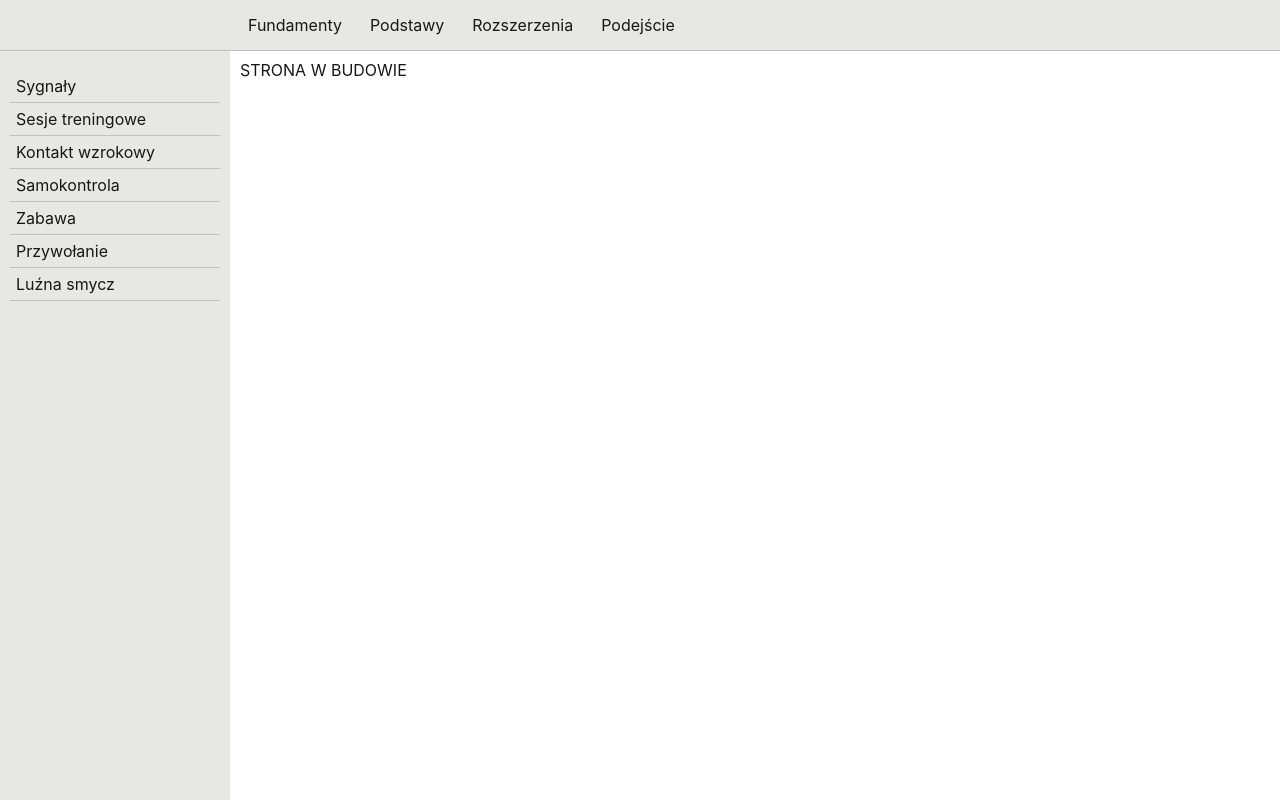
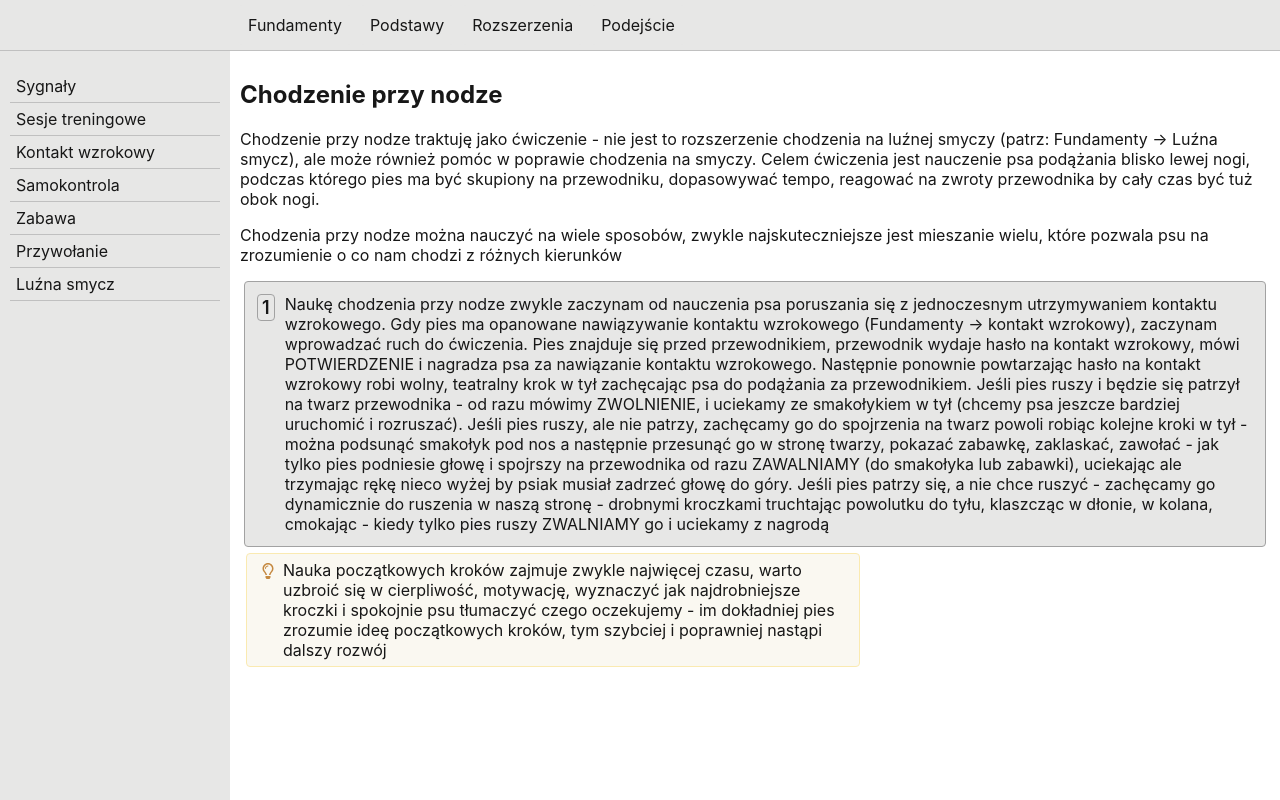
Before and after one commit to MonikaKrella/GoldenPawsAcademy, a React (Create React App) app: page /heelwork in a window 1280 px wide. Built offline with nearby package versions, Linux system fonts and the light colour scheme.

Commit message:
update heel and heelwork page

```diff
--- a/src/App.tsx
+++ b/src/App.tsx
@@ -15,6 +15,7 @@ import Heel from './components/heel-page/Heel';
 import TrainingSessions from './components/training-sessions-page/TrainingSessions';
 import Rewards from './components/rewards-page/Rewards';
 import Mistakes from './components/mistakes-page/Mistakes';
+import Heelwork from './components/heelwork-page/Heelwork';
 
 function App() {
   return (
@@ -30,7 +31,7 @@ function App() {
           <Route path="/recall" element={<Recall />} />
           <Route path="/loose-leash" element={<LooseLeash />} />
           <Route path="/heel" element={<Heel />} />
-          <Route path="/heelwork" element={<InBuildPage />} />
+          <Route path="/heelwork" element={<Heelwork />} />
           <Route path="/stay" element={<InBuildPage />} />
           <Route path="/target" element={<InBuildPage />} />
           <Route path="/run-to-toy" element={<InBuildPage />} />
--- a/src/components/heel-page/Heel.tsx
+++ b/src/components/heel-page/Heel.tsx
@@ -1,6 +1,7 @@
 import { heelText } from '../../data/heel';
 import PageTitle from '../../reusable-components/PageTitle/PageTitle';
 import Textbox from '../../reusable-components/Textbox/Textbox';
+import Video from '../../reusable-components/Video/Video';
 
 const Heel = () => {
   return (
@@ -9,11 +10,19 @@ const Heel = () => {
       <p>{heelText.intro}</p>
       <Textbox text={heelText.method1_step1} title={heelText.mathod1Title} />
       <Textbox text={heelText.method1_step2} />
+      <Video url={'https://www.youtube.com/embed/HTVbN7U_lEE'} />
       <Textbox text={heelText.method2_step1} title={heelText.method2Title} />
       <Textbox text={heelText.method2_step2} />
       <Textbox text={heelText.method2_step3} />
       <Textbox text={heelText.method2_step4} />
-      <Textbox text={heelText.method3} title={heelText.method3Title} />
+      <a href="https://youtube.com/shorts/eRkihBY2YUU?feature=share">LINK</a>
+      <Textbox text={heelText.method3_step1} title={heelText.method3Title} />
+      <Textbox text={heelText.method3_step2} />
+      <Video url={'https://www.youtube.com/embed/rJ3T4QCMWjc'} />
+      <Textbox
+        text={heelText.allMethods_tip1}
+        title={heelText.allMethods_tipsTitle}
+      />
     </div>
   );
 };
--- /dev/null
+++ b/src/components/heelwork-page/Heelwork.tsx
@@ -0,0 +1,19 @@
+import { heelworkText } from '../../data/heelwork';
+import PageTitle from '../../reusable-components/PageTitle/PageTitle';
+import Step from '../../reusable-components/Step/Step';
+import Textbox from '../../reusable-components/Textbox/Textbox';
+import Tip from '../../reusable-components/Tip/Tip';
+
+const Heelwork = () => {
+  return (
+    <div>
+      <PageTitle title={heelworkText.pageTitle} />
+      <Textbox text={heelworkText.intro} />
+      <Textbox text={heelworkText.basic} />
+      <Step text={heelworkText.step1} stepNumber={1} />
+      <Tip text={heelworkText.step1_tip} />
+    </div>
+  );
+};
+
+export default Heelwork;
--- a/src/data/heel.ts
+++ b/src/data/heel.ts
@@ -1,7 +1,7 @@
 export const heelText = {
   title: 'Dostawienie do nogi',
   intro:
-    'Dostawienie do nogi jest przydatną umiejętnością, która polega na znalezieniu się psa przy naszej (zwykle lewej) nodze na wydaną komendę. Zwykle pies przychodzi do lewej nogi, obkręca się, tak by znaleźć się przodem do kierunku, w którym stoi przewodnik i następnie siada. Umiejętność tą można nauczyć na wiele różnych sposobów. Poniżej przedstawię niektóre z nich.',
+    'Dostawienie do nogi jest przydatną umiejętnością, która polega na znalezieniu się psa przy naszej (zwykle lewej) nodze na wydaną komendę. Umiejętność tą można nauczyć na wiele różnych sposobów. Poniżej przedstawię niektóre z nich.',
   mathod1Title: 'Z wykorzystaniem podestu',
   method1_step1:
     'Do nauki będzie potrzebny podest, początkowo dobrze jakby miał ok 10cm wysokości, nie może być śliski dla łapek i odpowiednio duży, by przednie łapki się zmieściły - np. dziecięcy podest łazienkowy z ikei, podklejona metalowa miska, szeroka doniczka. Najpierw uczymy psa wchodzenia przednimi łapkami na podest, można poprzez naprowadzanie "wciągając psa" smakołykiem na podest i za każdym razem jak postawi łapkę na podeście mówimy POTWIERDZENIE i nagradzamy. Jeśli wejdzie dwoma mówimy POTWIERDZENIE, mocno nagradzamy w miejscu, a następnie ZWOLNIENIE i smakołykiem nakłaniamy do zejścia z podestu. Nie trzeba wprowadzać hasła na wchodzenie na podest, chodzi o to by pies bez obaw, pewnie i chętnie wchodził na niego przednimi łapami.',
@@ -17,5 +17,11 @@ export const heelText = {
   method2_step4:
     'Kiedy pies pewnie wykonuje komendę z naprowadzaniem pustą ręką, ostatnim krokiem jest redukcja gestu, by pies reagował na samą komendę głosową',
   method3Title: 'Obchodzenie za plecami',
-  method3: '',
+  method3_step1:
+    'Naukę dostawienia do lewej nogi przez obchodzenie, zaczynamy mając smakołyki w obu rękach. Pies jest przed przewodnikiem, który PRAWĄ ręką nakłania psa, żeby podszedł na wysokość PRAWEJ nogi, w tym czasie LEWĄ rękę przekładamy za plecami i po tym jak pies podszedł do prawej nogi, "przeciągamy" go za nogami LEWĄ ręką aż do lewej nogi i gdy pies znajdzie się koło lewej nogi, mówimy POTWIERDZENIE (potem, docelowo będziemy chcieli, żeby pies przyjął pozycję przy nodze i w niej pozostał) i wydajemy smakołyk z lewej ręki, trzymając rękę na wysokości bocznego szwu na spodniach, nieco motywując psiaka do zadarcia głowy, gdy pies zje smakołyk ZWALNIAMY go do smakołyka, uciekając do przodu lub robiąc kółeczko w bok (lub do zabawki z hasłem ŁAP)',
+  method3_step2:
+    'Kiedy pies płynnie podchodzi do prawej nogi i dalej podąża za lewą ręką za nogami wprowadzamy komendę na dostawienie do nogi. Następnie kiedy pies się osłucha ze słowem wycofujemy prawą rękę, która w trakcie ćwiczenia ma pozostawać ułożona neutralnie wzdłuż ciała. Wraz z komendą na dostawienie, pokazujemy teraz psu zza pleców / zza nóg lewą rękę ze smakołykiem i zachęcamy, żeby podszedł do naszej prawej strony, a następnie tak jak poprzednio prowadzimy go lewą ręką za plecami do lewej nogi. Gdy pies wykonuje ćwiczenie płynnie, zmniejszamy pomoc lewej ręki (za każdym razem pomagamy psu poprawnie wykończyć przyjęcie pozycji naprowadzając go smakołykiem) - początkowo trzymaliśmy lewą rękę maksymalnie wysuniętą za plecami na prawą stronę, wiec teraz stopniowo lewa ręka staje się coraz mniej widoczna po prawej stronie, następnie trzymamy ją niewidoczną od przodu ale obecną za plecami, by pomóc psu wykończyć ćwiczenie, gdy tylko słysząc hasło dobiegnie od prawej strony za plecy. Następnie lewą rękę trzymamy po lewej stronie ciała, ale cofniętą do tyłu, aż w końcu trzymamy ją w neutralnej pozycji, jedynie pomagając psu wykończyć dostawienie się w ostatniej jego części. ',
+  allMethods_tipsTitle: 'Wskazówki ogólne',
+  allMethods_tip1:
+    'Początkowo zwykle nagradzam psa za znalezienie się przy lewej nodze nie oczekując siadu / nie podpowiadając komendą żeby usiadł. Chcę że pies skupił się na nauczeniu się prawidłowego ruchu i znajdowania prawidłowego miejsca. Gdy pies poprawnie dostawia się z tylko niewielką pomocą (lub już bez żadnej pomocy) - dodaję to zachowania siad na końcu, początkowo pomagając psu przez komendę i naprowadzenie ręką, następnie samo naprowadzenie ręką (tak by pies słysząc komendę na dostawienie - przychodził do lewej nogi, a następnie siadał sugerując się gestem. Kiedy pies robi to płynnie wycofuję gest, jeśli pies z nawyku usiądzie bardzo się cieszę i sowicie nagradzam, jeśli stoi - pomagam ręką 2-3 razy i znów próbuję bez',
 };
--- /dev/null
+++ b/src/data/heelwork.ts
@@ -0,0 +1,11 @@
+export const heelworkText = {
+  pageTitle: 'Chodzenie przy nodze',
+  intro:
+    'Chodzenie przy nodze traktuję jako ćwiczenie - nie jest to rozszerzenie chodzenia na luźnej smyczy (patrz: Fundamenty -> Luźna smycz), ale może również pomóc w poprawie chodzenia na smyczy. Celem ćwiczenia jest nauczenie psa podążania blisko lewej nogi, podczas którego pies ma być skupiony na przewodniku, dopasowywać tempo, reagować na zwroty przewodnika by cały czas być tuż obok nogi.',
+  basic:
+    'Chodzenia przy nodze można nauczyć na wiele sposobów, zwykle najskuteczniejsze jest mieszanie wielu, które pozwala psu na zrozumienie o co nam chodzi z różnych kierunków',
+  step1:
+    'Naukę chodzenia przy nodze zwykle zaczynam od nauczenia psa poruszania się z jednoczesnym utrzymywaniem kontaktu wzrokowego. Gdy pies ma opanowane nawiązywanie kontaktu wzrokowego (Fundamenty -> kontakt wzrokowy), zaczynam wprowadzać ruch do ćwiczenia. Pies znajduje się przed przewodnikiem, przewodnik wydaje hasło na kontakt wzrokowy, mówi POTWIERDZENIE i nagradza psa za nawiązanie kontaktu wzrokowego. Następnie ponownie powtarzając hasło na kontakt wzrokowy robi wolny, teatralny krok w tył zachęcając psa do podążania za przewodnikiem. Jeśli pies ruszy i będzie się patrzył na twarz przewodnika - od razu mówimy ZWOLNIENIE, i uciekamy ze smakołykiem w tył (chcemy psa jeszcze bardziej uruchomić i rozruszać). Jeśli pies ruszy, ale nie patrzy, zachęcamy go do spojrzenia na twarz powoli robiąc kolejne kroki w tył - można podsunąć smakołyk pod nos a następnie przesunąć go w stronę twarzy, pokazać zabawkę, zaklaskać, zawołać - jak tylko pies podniesie głowę i spojrszy na przewodnika od razu ZAWALNIAMY (do smakołyka lub zabawki), uciekając ale trzymając rękę nieco wyżej by psiak musiał zadrzeć głowę do góry. Jeśli pies patrzy się, a nie chce ruszyć - zachęcamy go dynamicznie do ruszenia w naszą stronę - drobnymi kroczkami truchtając powolutku do tyłu, klaszcząc w dłonie, w kolana, cmokając - kiedy tylko pies ruszy ZWALNIAMY go i uciekamy z nagrodą',
+  step1_tip:
+    'Nauka początkowych kroków zajmuje zwykle najwięcej czasu, warto uzbroić się w cierpliwość, motywację, wyznaczyć jak najdrobniejsze kroczki i spokojnie psu tłumaczyć czego oczekujemy - im dokładniej pies zrozumie ideę początkowych kroków, tym szybciej i poprawniej nastąpi dalszy rozwój',
+};
```
